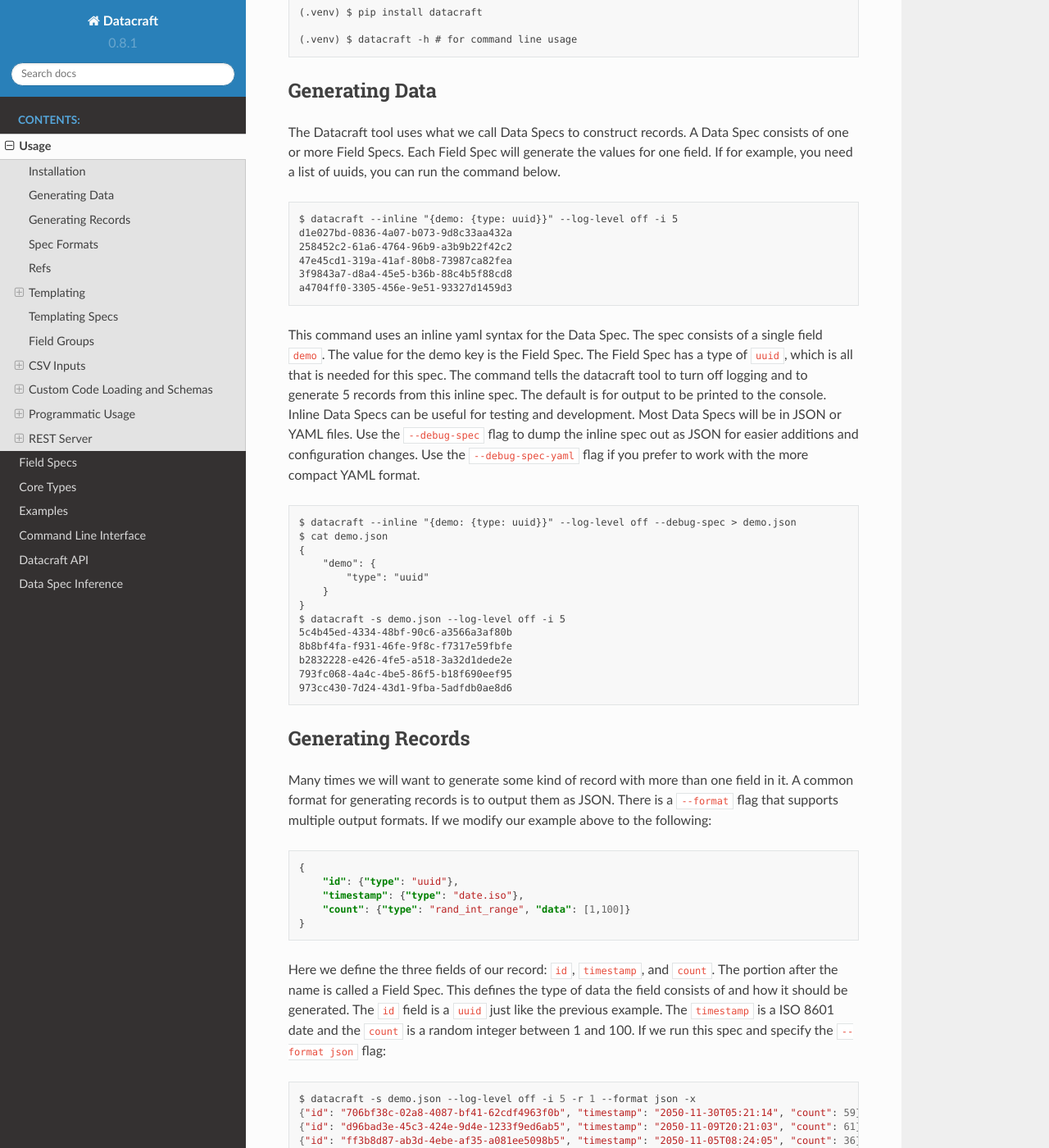
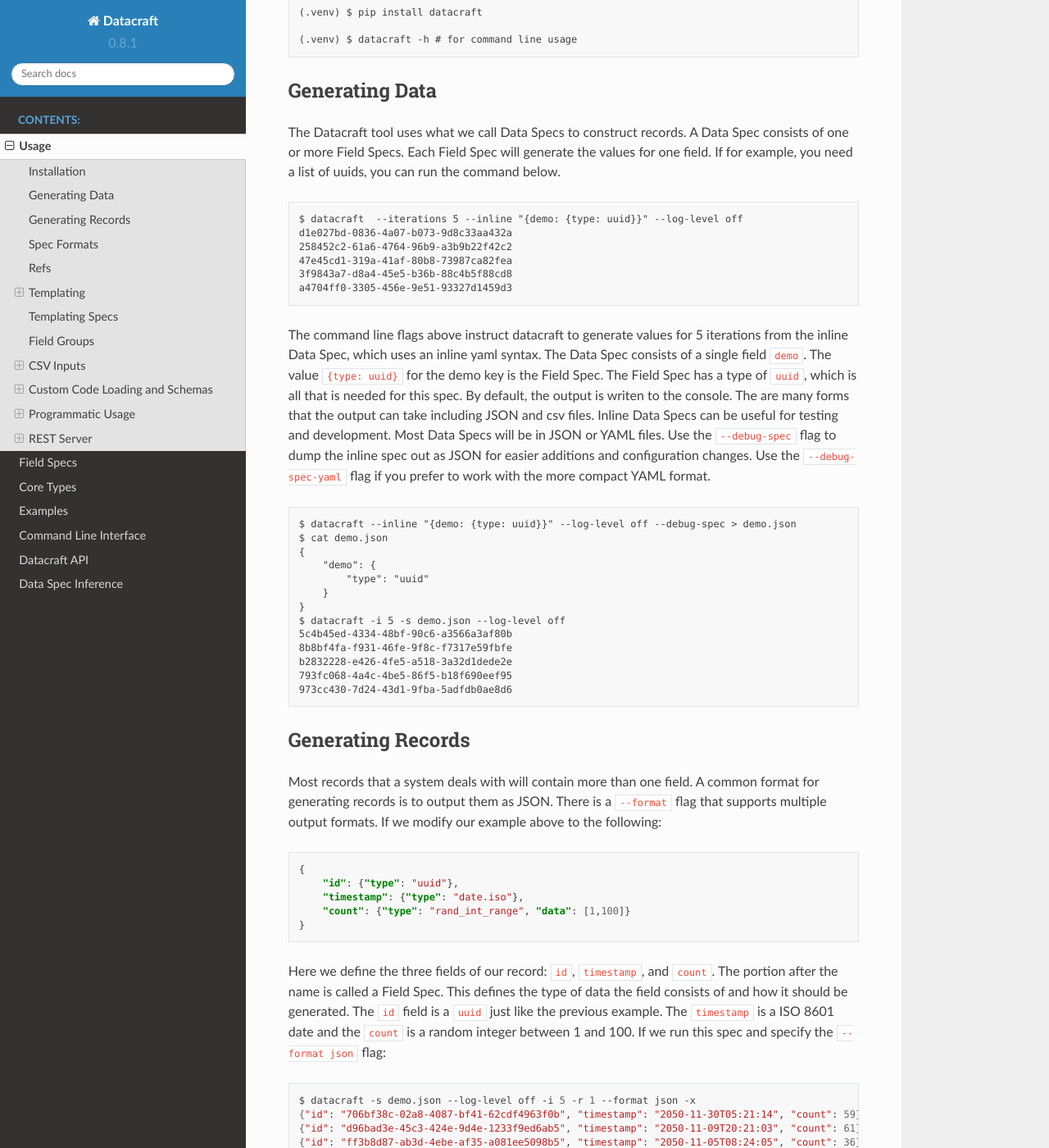
Before and after one commit to bbux-dev/datacraft, a Sphinx documentation site: the page built from docs/source/usage.rst, in a window 1280 px wide and 1400 px high, scrolled down 270 px. Shown: the whole window at 82% size. Built offline with Sphinx 7.4.7 and the Read the Docs theme 2.0.0, drawn with Linux system fonts in a browser that asks for light colours; some of the changed text lies outside the part shown.

Commit message:
Small documentation updates
Fix for multiple infering multiple csv files

```diff
--- a/docs/source/infer.rst
+++ b/docs/source/infer.rst
@@ -1,3 +1,4 @@
+.. _spec_inference:
 Data Spec Inference
 ====================
 
--- a/docs/source/usage.rst
+++ b/docs/source/usage.rst
@@ -22,20 +22,20 @@
 
 .. code-block:: text
 
-    $ datacraft --inline "{demo: {type: uuid}}" --log-level off -i 5
+    $ datacraft  --iterations 5 --inline "{demo: {type: uuid}}" --log-level off
     d1e027bd-0836-4a07-b073-9d8c33aa432a
     258452c2-61a6-4764-96b9-a3b9b22f42c2
     47e45cd1-319a-41af-80b8-73987ca82fea
     3f9843a7-d8a4-45e5-b36b-88c4b5f88cd8
     a4704ff0-3305-456e-9e51-93327d1459d3
 
-This command uses an inline yaml syntax for the Data Spec. The spec consists of a single field ``demo``. The value
+The command line flags above instruct datacraft to generate values for 5 iterations from the inline Data Spec, which
+uses an inline yaml syntax. The Data Spec consists of a single field ``demo``. The value ``{type: uuid}``
 for the demo key is the Field Spec. The Field Spec has a type of ``uuid``, which is all that is needed for this spec.
-The command tells the datacraft tool to turn off logging and to generate 5 records from this inline spec. The default
-is for output to be printed to the console. Inline Data Specs can be useful for testing and development. Most Data
-Specs will be in JSON or YAML files. Use the ``--debug-spec`` flag to dump the inline spec out as JSON for easier
-additions and configuration changes. Use the ``--debug-spec-yaml`` flag if you prefer to work with the more compact
-YAML format.
+By default, the output is writen to the console. The are many forms that the output can take including JSON and
+csv files. Inline Data Specs can be useful for testing and development. Most Data Specs will be in JSON or YAML files.
+Use the ``--debug-spec`` flag to dump the inline spec out as JSON for easier additions and configuration changes.
+Use the ``--debug-spec-yaml`` flag if you prefer to work with the more compact YAML format.
 
 .. code-block:: text
 
@@ -46,7 +46,7 @@
             "type": "uuid"
         }
     }
-    $ datacraft -s demo.json --log-level off -i 5
+    $ datacraft -i 5 -s demo.json --log-level off
     5c4b45ed-4334-48bf-90c6-a3566a3af80b
     8b8bf4fa-f931-46fe-9f8c-f7317e59fbfe
     b2832228-e426-4fe5-a518-3a32d1dede2e
@@ -56,9 +56,9 @@
 Generating Records
 ------------------
 
-Many times we will want to generate some kind of record with more than one field in it.  A common format for generating
-records is to output them as JSON.  There is a ``--format`` flag that supports multiple output formats.  If we modify
-our example above to the following:
+Most records that a system deals with will contain more than one field.  A common format for generating
+records is to output them as JSON.  There is a ``--format`` flag that supports multiple output formats.
+If we modify our example above to the following:
 
 .. code-block:: json
 
@@ -82,8 +82,8 @@
     {"id": "b6fbd17f-286b-4d58-aede-01901ae7a1d7", "timestamp": "2050-11-10T09:37:47", "count": 16}
     {"id": "f4923efa-28c5-424a-8560-49914dd2b2ac", "timestamp": "2050-11-19T17:28:13", "count": 29}
 
-There are other output formats available and a mechanism to register custom formatters. If a csv file is more suited
-for your needs:
+There are other output formats available and a mechanism to register :ref:`custom formatters<registry_decorators>`.
+If a csv file is more suited for your needs:
 
 .. code-block:: shell
 
```
Also changed, not shown: docs/source/index.rst (+9 -0 lines), 1 other file.
